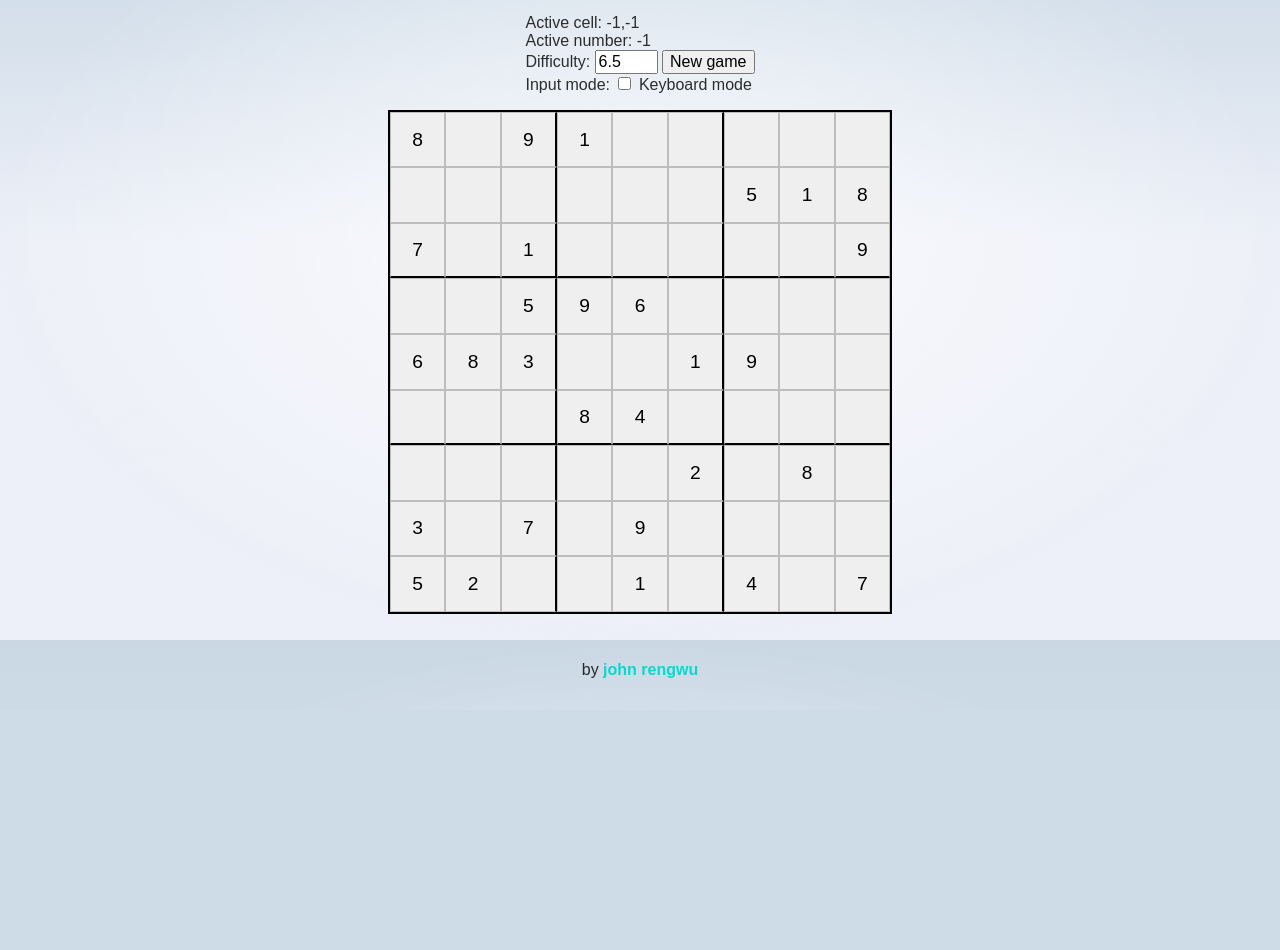
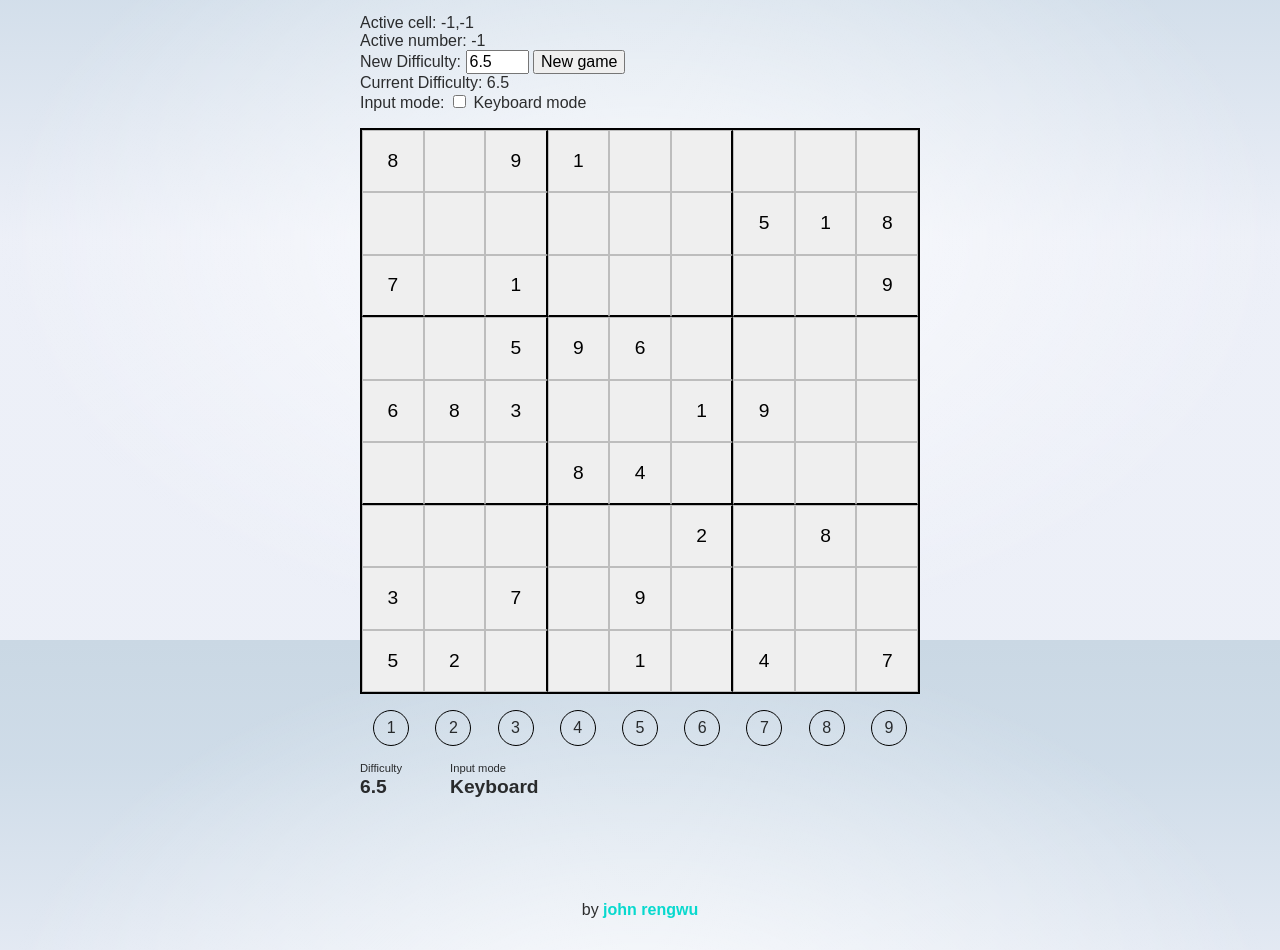
Before and after one commit to johngohrw/sudoku-solver, a SvelteKit app: page / in a window 1280 px wide. Shown: the part 160-1110 px from the top of the page. Before the commit the page ends 870 px from the top, so only its background shows below. Built offline with nearby package versions, Linux system fonts and the light colour scheme.

Commit message:
feat: game info panel, ui improvements

```diff
--- a/src/components/SudokuGame.svelte
+++ b/src/components/SudokuGame.svelte
@@ -1,18 +1,21 @@
 <script>
 	import { onMount } from 'svelte';
+	import { debug } from 'svelte/internal';
 	import { SudokuBoard } from '../lib/sudoku';
 
 	// false = keyboard-mode, true = mouse-mode
 	let inputMode = false;
+	let debugMode = true; // @todo: switch this off after development is done
 
-	let difficulty = 6.5;
-	$: if (typeof difficulty !== 'number' || difficulty < 0) {
-		difficulty = 0;
+	let newDifficulty = 6.5;
+	$: if (typeof newDifficulty !== 'number' || newDifficulty < 0) {
+		newDifficulty = 0;
 	}
-	$: if (difficulty > 10) {
-		difficulty = 10;
+	$: if (newDifficulty > 10) {
+		newDifficulty = 10;
 	}
 
+	let currentDifficulty = newDifficulty;
 	let game;
 
 	let activeCell = [-1, -1];
@@ -61,23 +64,34 @@
 			}
 		} else if (event.key === 'Escape') {
 			activeNumber = -1;
+		} else if ('dD'.includes(event.key)) {
+			debugMode = !debugMode;
+		} else if ('iI'.includes(event.key)) {
+			inputMode = !inputMode;
 		}
 	}
 
 	function newGame() {
-		game = new SudokuBoard(difficulty);
+		currentDifficulty = newDifficulty;
+		game = new SudokuBoard(currentDifficulty);
 	}
 </script>
 
 <svelte:window on:keydown={keydown} />
 
-<div class="helpers">
+<div class="container">
+	{#if debugMode}
+		<div class="debugPanel">
 			<div>Active cell: {activeCell}</div>
 			<div>Active number: {activeNumber}</div>
 			<div>
-		Difficulty:
-		<input type="number" max="10" min="0" bind:value={difficulty} />
+				New Difficulty:
+				<input type="number" max="10" min="0" bind:value={newDifficulty} />
 				<button on:click={newGame}>New game</button>
+			</div>
+			<div>
+				Current Difficulty:
+				{currentDifficulty}
 			</div>
 			<div>
 				Input mode:
@@ -85,6 +99,8 @@
 				{inputMode ? 'Mouse mode' : 'Keyboard mode'}
 			</div>
 		</div>
+	{/if}
+
 	<div class="board">
 		{#each Array(9) as _, i}
 			<div class="row">
@@ -104,8 +120,36 @@
 		{/each}
 	</div>
 
-<style>
-	.helpers {
+	<div class="infoPanel">
+		<div class="numbers">
+			{#each [1, 2, 3, 4, 5, 6, 7, 8, 9] as num}
+				<div class="numberButton {activeNumber === num && 'active'}">{num}</div>
+			{/each}
+		</div>
+		<div class="stats">
+			<div class="field">
+				<div class="fieldName">Difficulty</div>
+				<div class="fieldValue">{currentDifficulty}</div>
+			</div>
+			<div class="field">
+				<div class="fieldName">Input mode</div>
+				<div class="fieldValue">{inputMode ? 'Mouse' : 'Keyboard'}</div>
+			</div>
+		</div>
+	</div>
+</div>
+
+<style lang="scss">
+	.container {
+		width: 100%;
+		max-width: 560px;
+
+		* {
+			box-sizing: border-box;
+		}
+	}
+
+	.debugPanel {
 		margin-bottom: 1rem;
 	}
 
@@ -113,9 +157,8 @@
 		border: 2px solid black;
 		display: flex;
 		flex-direction: column;
-		max-width: 500px;
 		width: 100%;
-		aspect-ratio: 1;
+		margin-bottom: 1rem;
 	}
 
 	.row {
@@ -128,6 +171,7 @@
 		width: 100%;
 		border: 1px solid rgb(189, 189, 189);
 		position: relative;
+		aspect-ratio: 1;
 	}
 
 	.cell-active {
@@ -149,4 +193,51 @@
 		transform: translate(-50%, -50%);
 		font-size: 1.2rem;
 	}
+
+	.infoPanel {
+		width: 100%;
+		display: flex;
+		flex-direction: column;
+		margin-bottom: 1rem;
+
+		.numbers {
+			display: flex;
+			justify-content: space-around;
+			margin-bottom: 1rem;
+
+			.numberButton {
+				display: flex;
+				justify-content: center;
+				align-items: center;
+				width: 36px;
+				aspect-ratio: 1;
+				border: 1px solid black;
+				border-radius: 50%;
+
+				&.active {
+					background-color: aqua;
+				}
+			}
+		}
+
+		.stats {
+			display: flex;
+			margin-bottom: 1rem;
+		}
+	}
+
+	.field {
+		display: flex;
+		flex-direction: column;
+		padding: 0 3rem 1.5rem 0;
+
+		.fieldName {
+			font-size: 0.7rem;
+			margin-bottom: 0.1rem;
+		}
+		.fieldValue {
+			font-size: 1.2rem;
+			font-weight: 600;
+		}
+	}
 </style>
```
Lines whose indentation alone changed are shown as unchanged.
